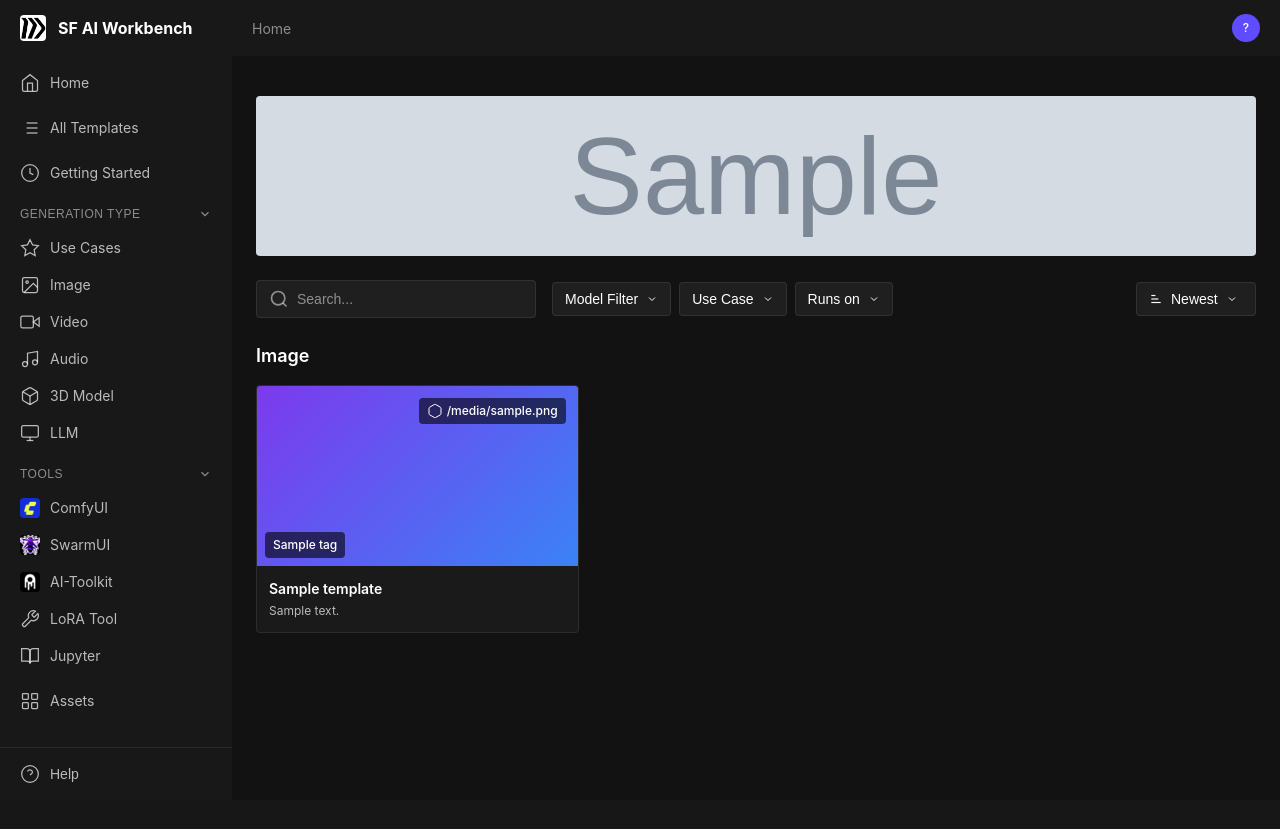
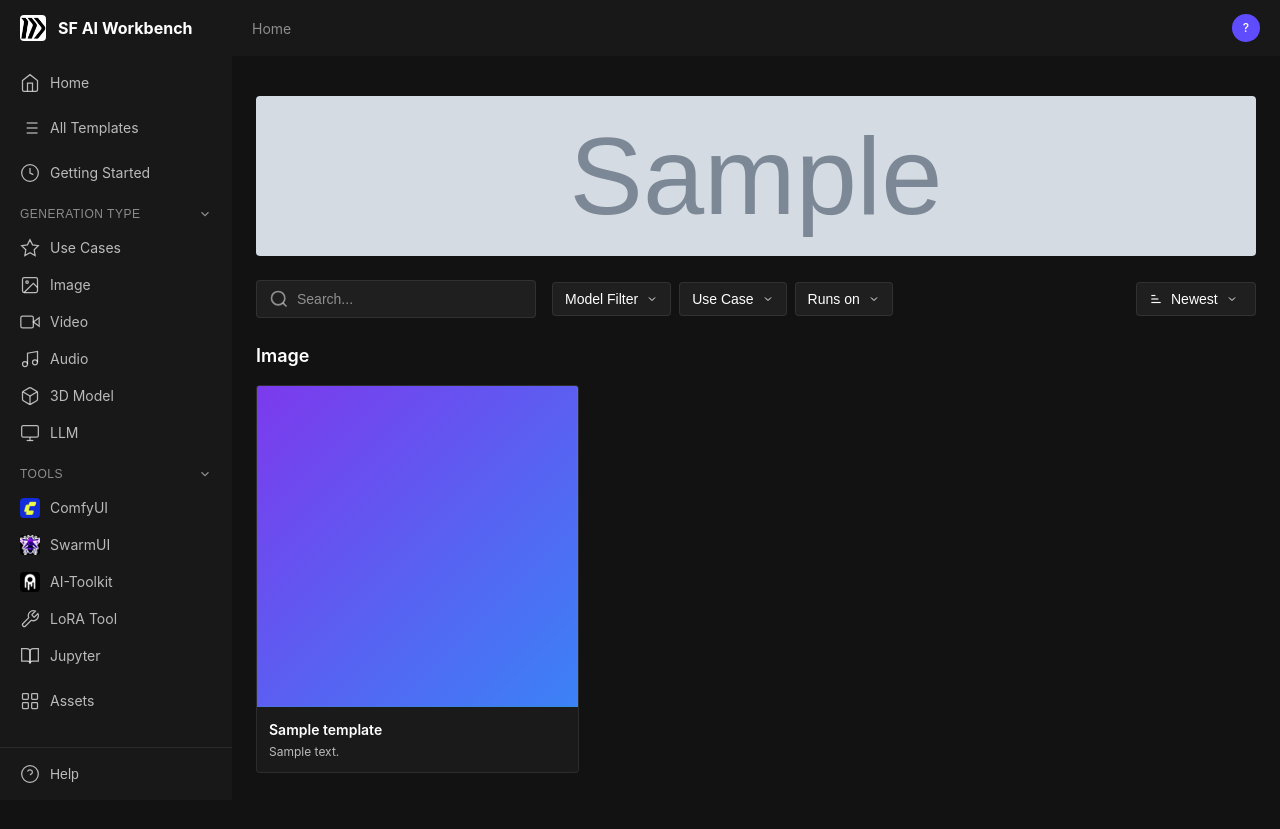
Before and after one commit to razvanmatei-sf/runpod-ggs, a Flask app: template server/templates/home.html in a window 1280 px wide. Before the commit the page ends 783 px from the top, so only its background shows below. Run offline with Flask 3, Linux system fonts and the light colour scheme; the template is opened without the code that fills it: most values are stand-ins (such as "Sample title", 1, 10 or a date in 2020); grey boxes marked "Sample" are stand-in pictures; data that the repository does not hold is empty; parts of the project's set-up code (start-up, migrations or seed data) failed here and were passed over.

Commit message:
Square template cards with horizontal image comparison slider

```diff
--- a/server/static/css/style.css
+++ b/server/static/css/style.css
@@ -1624,7 +1624,7 @@ a:hover {
 .template-card-image {
     position: relative;
     width: 100%;
-    height: 180px;
+    aspect-ratio: 1;
     overflow: hidden;
 }
 
@@ -1640,22 +1640,40 @@ a:hover {
     left: 0;
     width: 100%;
     height: 100%;
-    transition: opacity 0.3s ease;
+    object-fit: cover;
 }
 
 .template-image-before {
-    opacity: 1;
+    z-index: 1;
+    clip-path: inset(0 0 0 0);
 }
 
 .template-image-after {
+    z-index: 0;
+}
+
+/* Slider divider line */
+.template-image-slider {
+    --slider-pos: 100%;
+}
+
+.template-image-slider::after {
+    content: "";
+    position: absolute;
+    top: 0;
+    bottom: 0;
+    width: 2px;
+    background: white;
+    box-shadow: 0 0 4px rgba(0, 0, 0, 0.5);
+    z-index: 2;
+    left: var(--slider-pos);
+    transform: translateX(-50%);
     opacity: 0;
-}
-
-.template-card:hover .template-image-before {
-    opacity: 0;
-}
-
-.template-card:hover .template-image-after {
+    transition: opacity 0.2s ease;
+    pointer-events: none;
+}
+
+.template-image-slider:hover::after {
     opacity: 1;
 }
 
@@ -1755,7 +1773,7 @@ a:hover {
     display: flex;
     align-items: center;
     justify-content: center;
-    min-height: 280px;
+    aspect-ratio: 1;
 }
 
 .template-card-add:hover {
--- a/server/templates/home.html
+++ b/server/templates/home.html
@@ -569,6 +569,33 @@
     // Initially hide clear button
     searchClear.style.display = "none";
 
+    // Image comparison slider - reveals image B based on mouse position
+    document.querySelectorAll('.template-image-slider').forEach(slider => {
+        const beforeImg = slider.querySelector('.template-image-before');
+        const sliderLine = slider;
+
+        slider.addEventListener('mousemove', (e) => {
+            const rect = slider.getBoundingClientRect();
+            const x = e.clientX - rect.left;
+            const percent = (x / rect.width) * 100;
+
+            // Clip the "before" image from the right based on mouse position
+            if (beforeImg) {
+                beforeImg.style.clipPath = `inset(0 ${100 - percent}% 0 0)`;
+            }
+            // Move the slider line
+            sliderLine.style.setProperty('--slider-pos', `${percent}%`);
+        });
+
+        slider.addEventListener('mouseleave', () => {
+            // Reset to show full "before" image
+            if (beforeImg) {
+                beforeImg.style.clipPath = 'inset(0 0 0 0)';
+            }
+            sliderLine.style.setProperty('--slider-pos', '100%');
+        });
+    });
+
     // Open workflow in ComfyUI
     function openWorkflow(templateId, workflowFile) {
         if (!workflowFile) {
```
